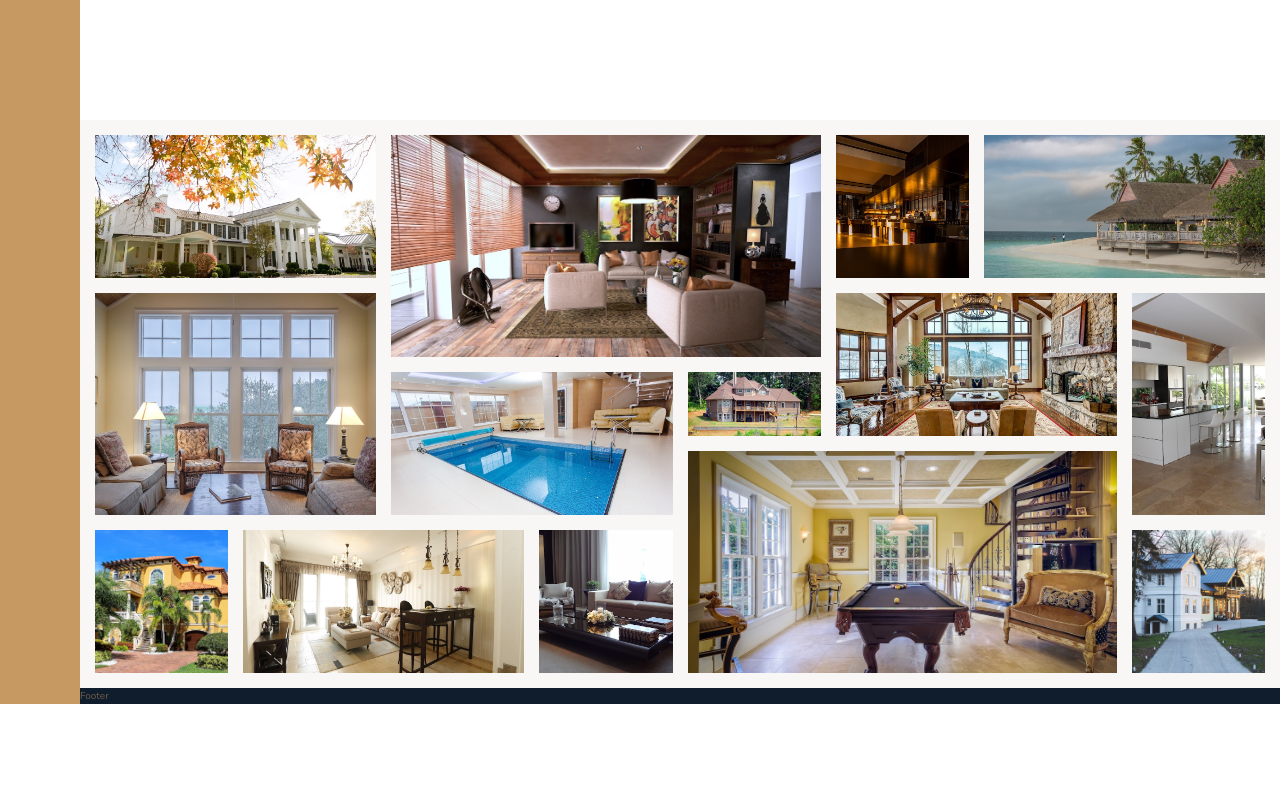
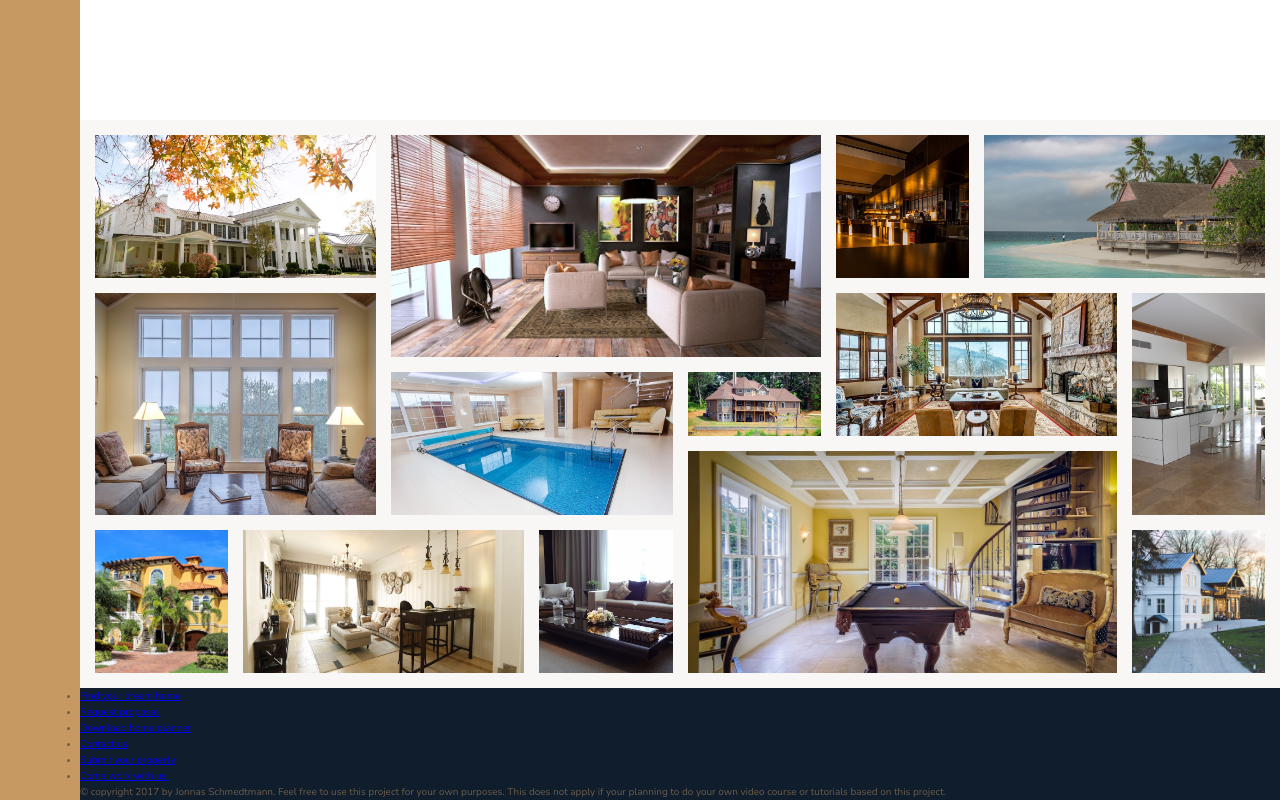
Before and after one commit to ssonko94/nexter-project, a website: page index.html in a window 1280 px wide. Shown: the part 2940-3740 px from the top of the page. Before the commit the page ends 3644 px from the top, so only its background shows below. Drawn offline with nearby package versions, Linux system fonts and the light colour scheme.

Commit message:
added a footer to the html

```diff
--- a/index.html
+++ b/index.html
@@ -435,7 +435,30 @@
       </figure>
     </section>
     <footer class="footer">
-      Footer
+      <ul class="nav">
+        <li class="nav__item">
+          <a href="#" class="nav__link">Find your dream home</a>
+        </li>
+        <li class="nav__item">
+          <a href="#" class="nav__link">Request proposal</a>
+        </li>
+        <li class="nav__item">
+          <a href="#" class="nav__link">Download home planner</a>
+        </li>
+        <li class="nav__item"><a href="#" class="nav__link">Contact us</a></li>
+        <li class="nav__item">
+          <a href="#" class="nav__link">Submit your property</a>
+        </li>
+        <li class="nav__item">
+          <a href="#" class="nav__link">Come work with us!</a>
+        </li>
+      </ul>
+
+      <p class="copyright">
+        &copy; copyright 2017 by Jonnas Schmedtmann. Feel free to use this
+        project for your own purposes. This does not apply if your planning to
+        do your own video course or tutorials based on this project.
+      </p>
     </footer>
   </body>
 </html>
```
